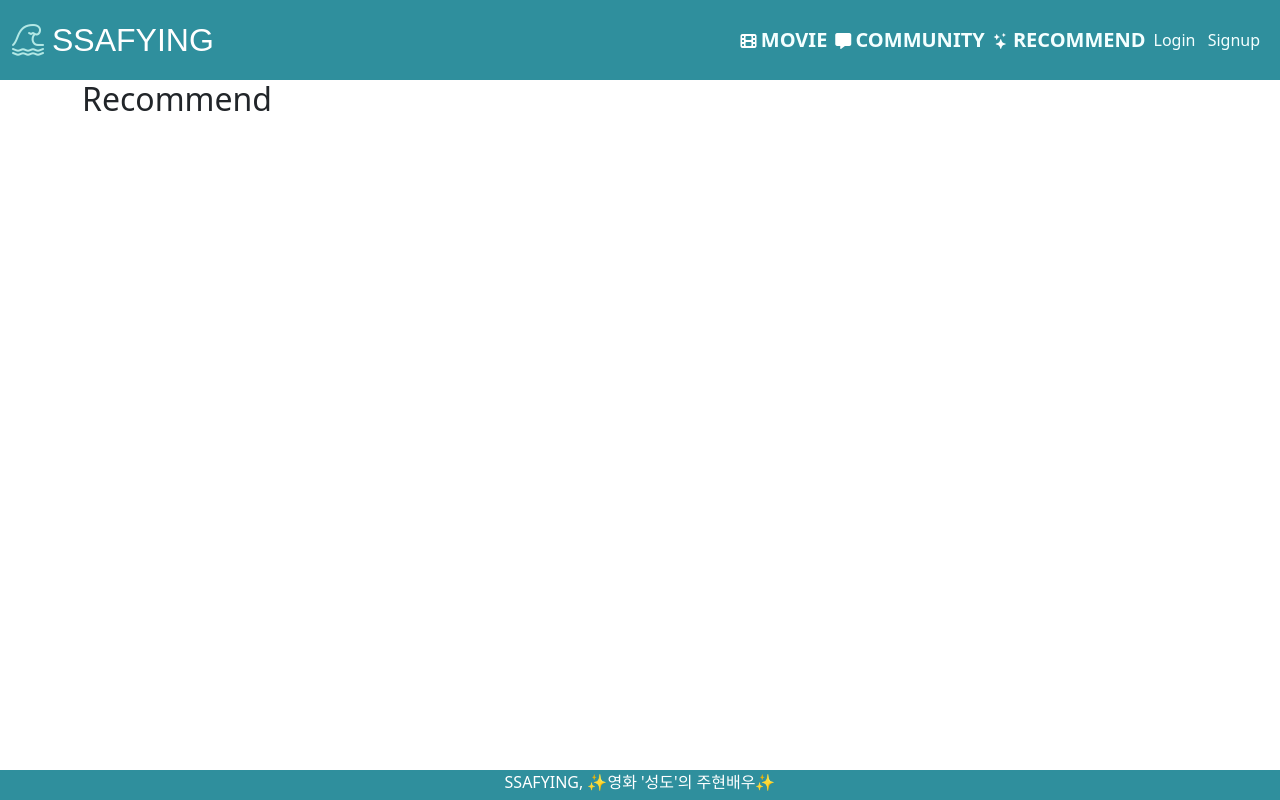
After one commit to bonfire8/ssafypjt, a Django app: page /movies/recommend/ in a window 1280 px wide. The commit adds this page. Run offline with Django 3.2, Linux system fonts and the light colour scheme; some libraries are stand-ins or nearby versions.

Commit message:
recommend 페이지 생성

```diff
--- /dev/null
+++ b/movies/templates/movies/recommend.html
@@ -0,0 +1,6 @@
+{% extends 'base.html' %}
+{% block content %}
+<div>
+    <h2>Recommend</h2>
+</div>
+{% endblock content %}
--- a/movies/urls.py
+++ b/movies/urls.py
@@ -10,4 +10,5 @@ urlpatterns = [
     path('<int:movie_pk>/comments/', views.comments_create, name='comments_create'),
     path('<int:movie_pk>/comments/<int:comment_pk>/delete/', views.comments_delete, name='comments_delete'),
     path('<int:movie_pk>/likes/', views.likes, name='likes'),
+    path('recommend/' ,views.recommend, name='recommend'),
 ]
--- a/movies/views.py
+++ b/movies/views.py
@@ -48,3 +48,6 @@ def likes(request, movie_pk):
         else:   # 없다면 좋아요 하기
             movie.like_users.add(request.user)
         return redirect('movies:detail', movie_pk)
+
+def recommend(request):
+    return render(request, 'movies/recommend.html')
--- a/templates/base.html
+++ b/templates/base.html
@@ -58,6 +58,10 @@
                   <i class="fa-solid fa-message"></i>
                   <a href="{% url 'community:index' %}" class="text-decoration-none fs-5 fw-bolder" style='color: #F4FFFF'>COMMUNITY</a>
                 </li>
+                <li class="nav-item me-2">
+                  <i class="bi bi-stars"></i>
+                  <a href="{% url 'movies:recommend' %}" class="text-decoration-none fs-5 fw-bolder" style='color: #F4FFFF'>RECOMMEND</a>
+                </li>
                 {% if request.user.is_authenticated %}
                 <li class="nav-item me-2">
                   <i class="fa-solid fa-key"></i>
```
